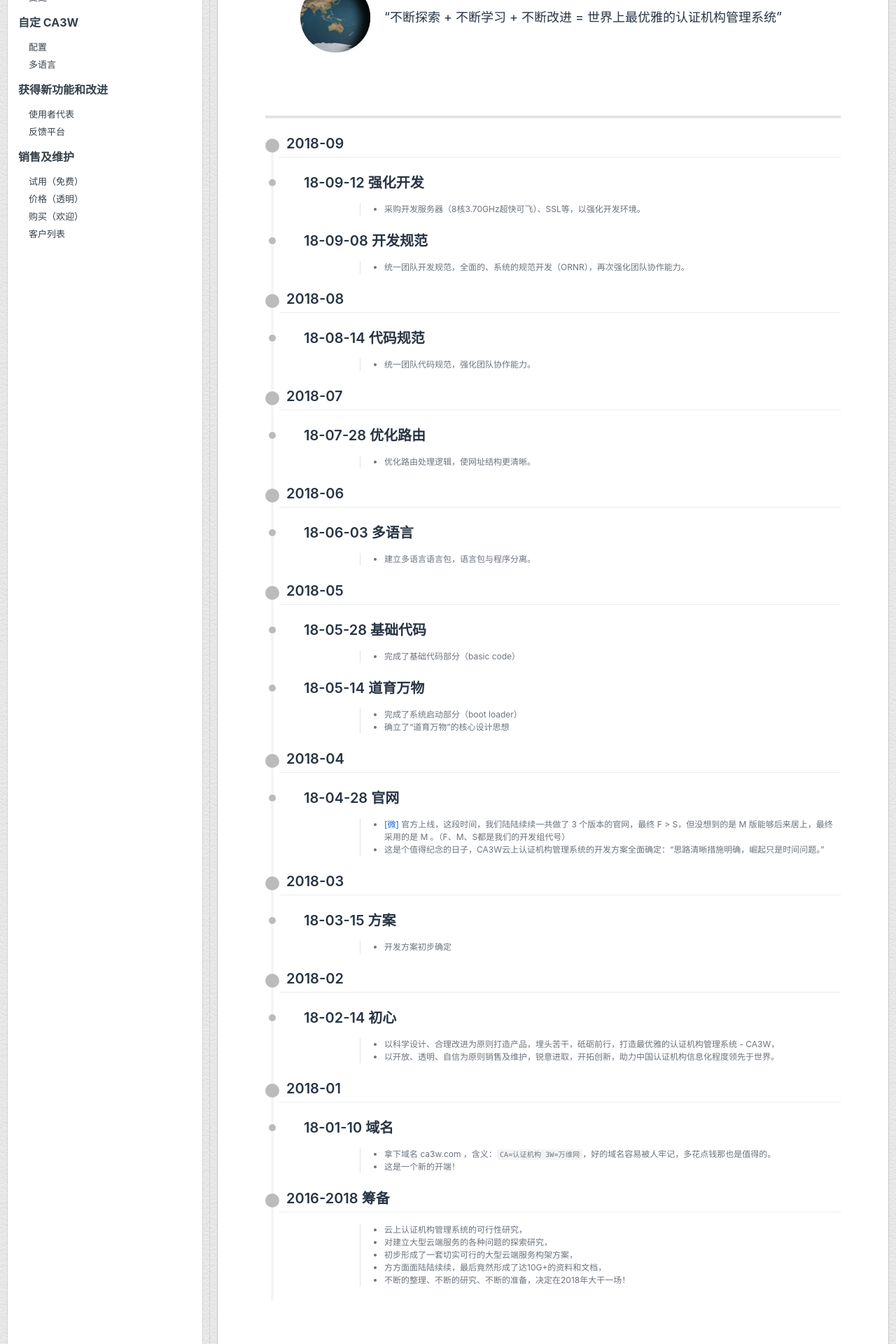
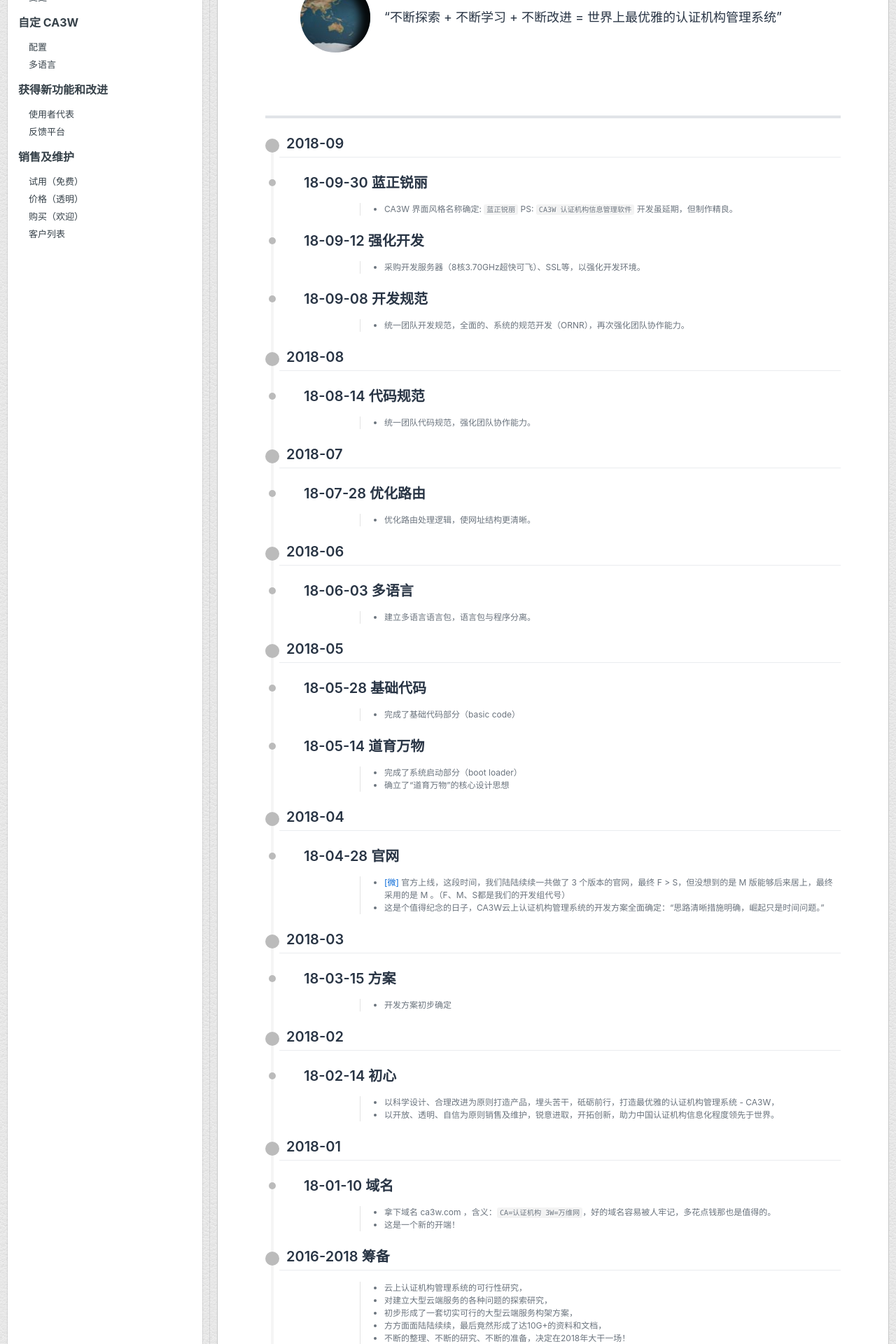
Before and after one commit to ca3w/ca3w.github.io, a Jekyll site: the page built from index.md, in a window 1280 px wide. Shown: the part 600-2520 px from the top of the page at 70% size. Built offline with Jekyll 4.4.1, drawn with Linux system fonts in a browser that asks for light colours; comment, search, counter and statistics services are not loaded.

Commit message:
Update index.md

```diff
--- a/index.md
+++ b/index.md
@@ -4,6 +4,9 @@
 ---
 
 ## 2018-09
+
+### 18-09-30 蓝正锐丽
+> - CA3W 界面风格名称确定: `蓝正锐丽` PS: `CA3W 认证机构信息管理软件` 开发虽延期，但制作精良。
 
 ### 18-09-12 强化开发
 > - 采购开发服务器（8核3.70GHz超快可飞）、SSL等，以强化开发环境。
```
